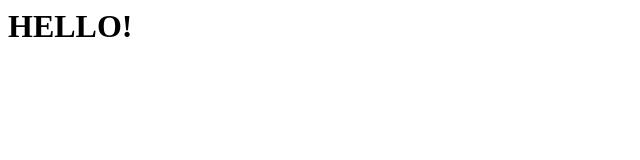
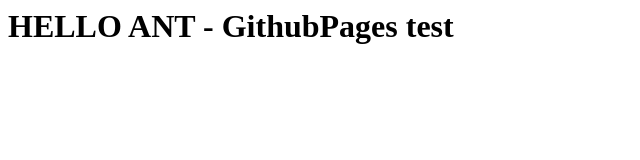
Before and after one commit to OSCATT/PerlinNoise, a plain HTML site: page index.html in a window 1280 px wide. Shown: the whole page, without its empty margins (0-640 px from the left). Drawn offline with Linux system fonts and the light colour scheme.

Commit message:
Update index.html

```diff
--- a/index.html
+++ b/index.html
@@ -1 +1 @@
-<h1>HELLO!</h1>
+<h1>HELLO ANT - GithubPages test</h1>
```
